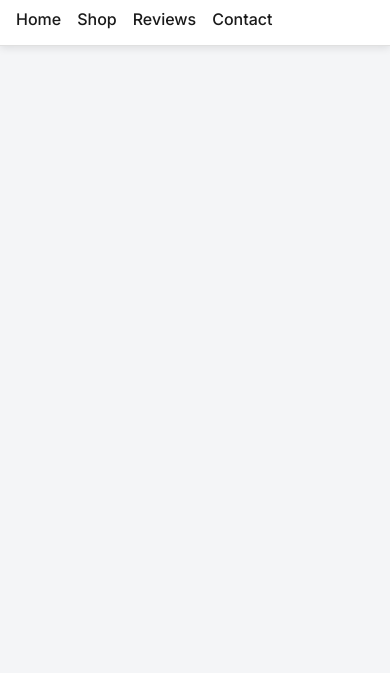
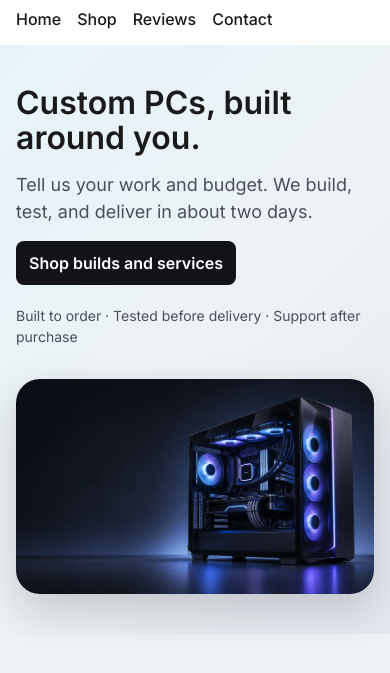
Before and after one commit to f1nh/collectava, a website: page index.html in a window 390 px wide. Shown: the part 67-740 px from the top of the page. Drawn offline with Linux system fonts and the light colour scheme.

Commit message:
feat: build responsive landing page hero

```diff
--- a/assets/css/style.css
+++ b/assets/css/style.css
@@ -1,20 +1,37 @@
+:root {
+    --bg: #eef2f6;
+    --surface: #ffffff;
+    --ink: #1a1a1a;
+    --ink-muted: #4a4f5a;
+    --dark: #111318;
+    --darker: #0b0d11;
+    --on-dark-muted: #a9b0bc;
+    --tint: #e6f4f8;
+    --bg-gradient-end: #e3e7ee;
+    --border: #d9dce2;
+    --input-border: #6b7280;
+    --accent-bright: #19c2e6;
+    --accent-dark: #066982;
+    --error: #b3261e;
+    --success: #1b6e3c;
+}
+
 body {
-    background-color: #f4f5f7;
-    color: #1a1a1a;
+    background-color: var(--bg);
+    color: var(--ink);
+    font-family: "Inter", Arial, sans-serif;
     margin: 0;
 }
 
 .site-header {
-    background-color: #ffffff;
-    border-bottom: 1px solid #e0e0e0;
-    box-shadow: 0 2px 8px rgba(0, 0, 0, 0.1);
+    background-color: var(--surface);
     position: sticky;
     top: 0;
     z-index: 100;
     width: 100%;
 }
 
-.site-header__inner {
+.site-header_inner {
     display: flex;
     align-items: center;
     justify-content: space-between;
@@ -58,20 +75,33 @@ body {
 }
 
 .site-header nav a {
-    font-family: "Inter", Arial, sans-serif;
+    color: inherit;
     font-weight: 500;
-    font-size: 1rem;
     text-decoration: none;
-    color: inherit;
 }
 
-.site-header nav a:hover, .site-header nav a:focus-visible {
+.site-header nav a:hover,
+.site-header nav a:focus-visible {
+    color: var(--accent-dark);
     text-decoration: underline;
     text-underline-offset: 4px;
 }
 
+a {
+    color: var(--accent-dark);
+}
+
+a:focus-visible,
+button:focus-visible,
+input:focus-visible,
+select:focus-visible,
+textarea:focus-visible {
+    outline: 2px solid var(--accent-dark);
+    outline-offset: 2px;
+}
+
 @media (max-width: 640px) {
-    .site-header__inner {
+    .site-header_inner {
         flex-wrap: wrap;
         gap: 12px;
         padding: 16px;
@@ -85,3 +115,142 @@ body {
         gap: 16px;
     }
 }
+
+.hero {
+    background: linear-gradient(
+        135deg,
+        var(--tint) 0%,
+        var(--bg) 55%,
+        var(--bg-gradient-end) 100%
+    );
+    box-sizing: border-box;
+    display: grid;
+    grid-template-columns: repeat(2, minmax(0, 1fr));
+    align-items: center;
+    gap: 48px;
+    width: 100%;
+    padding: 56px max(40px, calc((100% - 1200px) / 2 + 40px));
+}
+
+.hero_content {
+    font-family: "Inter", Arial, sans-serif;
+}
+
+.hero_content h1 {
+    margin: 0 0 16px;
+    font-size: clamp(2rem, 4vw, 3rem);
+    line-height: 1.1;
+}
+
+.hero_content p:first-of-type {
+    margin: 0 0 16px;
+    color: var(--ink-muted);
+    font-size: 1.125rem;
+    line-height: 1.5;
+}
+
+.hero_cta {
+    box-sizing: border-box;
+    display: flex;
+    width: 220px;
+    height: 44px;
+    border-radius: 8px;
+    align-items: center;
+    justify-content: center;
+    background-color: var(--dark);
+    color: var(--surface);
+    font-weight: 600;
+    text-decoration: none;
+    transition: background-color 150ms ease;
+}
+
+.hero_cta:hover,
+.hero_cta:focus-visible {
+    background-color: var(--accent-dark);
+    color: var(--surface);
+}
+
+.hero_image {
+    display: block;
+    width: 100%;
+    height: auto;
+    border-radius: 24px;
+    box-shadow: 0 16px 40px color-mix(in srgb, var(--dark) 18%, transparent);
+}
+
+.hero_content p:last-of-type {
+    margin: 20px 0 0;
+    color: var(--ink-muted);
+    font-size: 0.875rem;
+    line-height: 1.5;
+}
+
+.card {
+    background-color: var(--surface);
+    border: 1px solid var(--border);
+    color: var(--ink);
+}
+
+.products {
+    background-color: var(--bg);
+}
+
+.testimonials {
+    background-color: var(--tint);
+}
+
+.newsletter {
+    background-color: var(--dark);
+    color: var(--surface);
+}
+
+.newsletter .hint,
+.newsletter p {
+    color: var(--on-dark-muted);
+}
+
+.newsletter a {
+    color: var(--accent-bright);
+}
+
+footer {
+    background-color: var(--darker);
+    color: var(--surface);
+}
+
+footer a {
+    color: var(--accent-bright);
+}
+
+input,
+select,
+textarea {
+    box-sizing: border-box;
+    min-height: 44px;
+    border: 2px solid var(--input-border);
+    color: var(--ink);
+    background-color: var(--surface);
+    font: inherit;
+}
+
+input:focus-visible,
+select:focus-visible,
+textarea:focus-visible {
+    border-color: var(--accent-dark);
+}
+
+.message_error {
+    color: var(--error);
+}
+
+.message_success {
+    color: var(--success);
+}
+
+@media (max-width: 800px) {
+    .hero {
+        grid-template-columns: 1fr;
+        gap: 32px;
+        padding: 40px 16px;
+    }
+}
--- a/index.html
+++ b/index.html
@@ -12,7 +12,7 @@
 </head>
 <body>
   <header class="site-header">
-    <div class="site-header__inner">
+    <div class="site-header_inner">
       <a class="brand" href="index.html">
         <img src="assets/images/collectava-logo-icon.svg" alt="">
         <span>Collectava</span>
@@ -21,7 +21,7 @@
       <nav aria-label="Primary navigation">
         <ul>
           <li><a href="#home">Home</a></li>
-          <li><a href="#shop">Shop</a></li>
+          <li><a href="shop">Shop</a></li>
           <li><a href="#reviews">Reviews</a></li>
           <li><a href="#contact">Contact</a></li>
         </ul>
@@ -29,6 +29,27 @@
     </div>
   </header>
   <main>
+    <section class="hero" id="home" aria-labelledby="hero-title">
+        <div class="hero_content">
+            <h1 id="hero-title">Custom PCs, built around you.</h1>
+            <p>
+                Tell us your work and budget. We build, test, and deliver in about two days.
+            </p>
+            <a class="hero_cta" href="#shop">Shop builds and services</a>
+            <p>
+                Built to order · Tested before delivery · Support after purchase
+            </p>
+        </div>
+
+        <img
+            class="hero_image"
+            src="assets/images/collectava-hero.webp"
+            alt="Custom PC with blue and purple lighting"
+            width="1620"
+            height="971"
+            fetchpriority="high"
+        >
+    </section>
   </main>
   <footer>
   </footer>
```
Also changed, not shown: assets/images/collectava-hero.webp (added), 1 other file.
